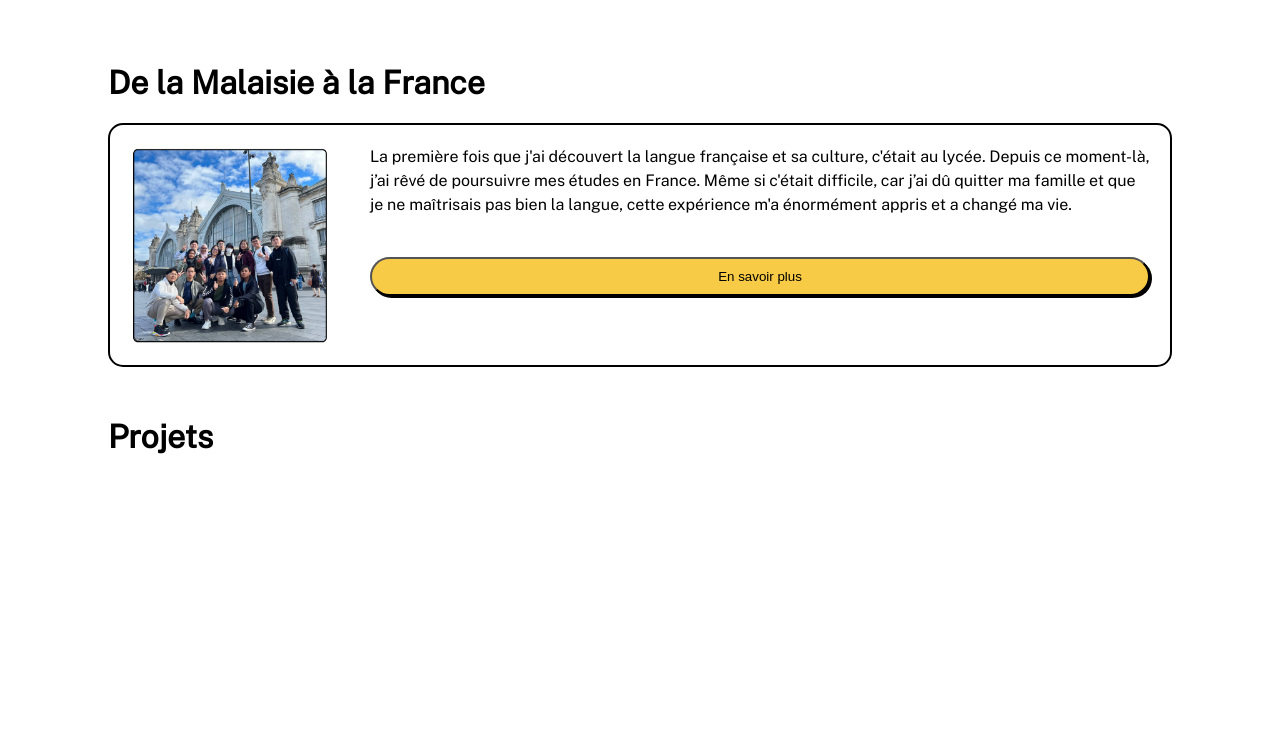
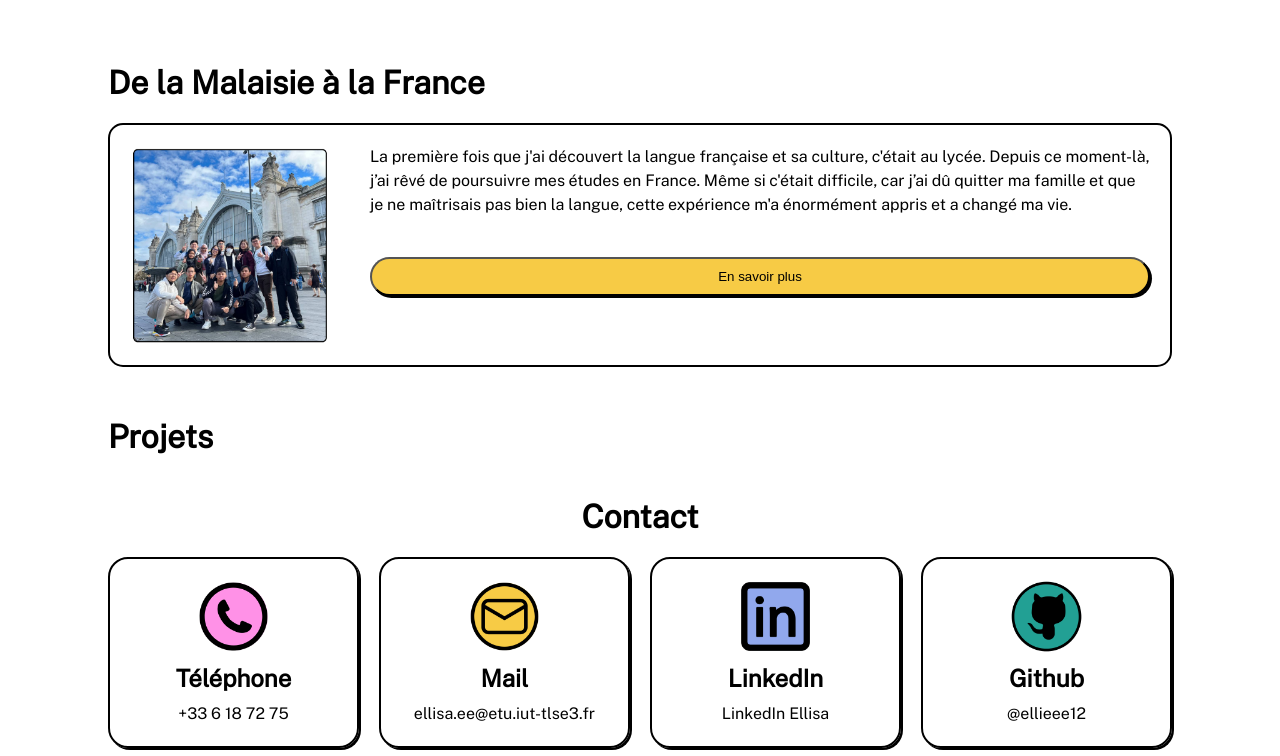
Before and after one commit to ellieee12/Portfolio, a plain HTML site: page public/index.html in a window 1280 px wide. Shown: the part 571-1327 px from the top of the page. Before the commit the page ends 1056 px from the top, so only its background shows below. Drawn offline with nearby package versions, Linux system fonts and the light colour scheme; no server answers.

Commit message:
added contact section

```diff
--- a/public/css/stylesheet.css
+++ b/public/css/stylesheet.css
@@ -140,6 +140,7 @@ button:hover{
     flex-direction: column;
     justify-content: center;
 }
+
 .div-projets-tags,.div-projets-projet{
     display:flex;
     flex-direction: row;
@@ -184,3 +185,51 @@ button:hover{
     padding :20px;
     background-color: #eee4cf;
 }
+.div-contacts{
+    display:flex;
+    flex-direction: column;
+    margin-left:100px;
+    margin-right: 100px;
+}
+.div-contacts-liste{
+    column-gap: 20px;
+    display: flex;
+    flex-direction: row;
+    justify-content: space-evenly;
+}
+.div-contact-item{
+    display: flex;
+    flex-direction: column;
+    border-style: solid;
+    border-radius: 20px;
+    border-width: 2px;
+    padding : 20px;
+    box-shadow: 2px 2px 0  rgba(0, 0, 0, 1);
+    align-items: center;
+    row-gap: 10px;
+    width:230px;
+}
+.div-contact-item:hover{
+    transform: scale(1.02);
+}
+.div-contact-item a{
+    display: flex;
+    flex-direction: column;
+    align-items: center;
+    row-gap: 10px;
+}
+.div-contact-item img{
+    height:75px;
+    width:75px;
+}
+.div-contact-item h2,.div-contact-item p, .div-contact-item a{
+    margin:0;
+    text-decoration: none;
+    color:black;
+}
+.div-contacts h1{
+    text-align: center;
+}
+#div-linkedin{
+    cursor:pointer;
+}
--- a/public/index.html
+++ b/public/index.html
@@ -55,6 +55,36 @@
         <h1>Projets</h1>
     </div>
 
+    <div class="div-contacts">
+        <div><h1>Contact</h1></div>
+        <div class="div-contacts-liste">
+            <div class="div-contact-item">
+                <img src="./images/contact-phone-logo.png">
+                <h2>Téléphone</h2>
+                <p>+33 6 18 72 75</p>
+            </div>
+            <div class="div-contact-item">
+                <img src="./images/contact-mail-logo.png" >
+                <h2>Mail</h2>
+                <p>ellisa.ee@etu.iut-tlse3.fr</p>
+            </div>
+            <div class="div-contact-item">
+                <a href="https://www.linkedin.com/in/ellisa-ee-982103213/" target="_blank">
+                    <img src="./images/contact-linkedin-logo.png">
+                    <h2>LinkedIn</h2>
+                    <p>LinkedIn Ellisa</p>
+                </a>
+            </div>
+            <div class="div-contact-item">
+                <a href="https://github.com/ellieee12" id="div-linkedin" target="_blank">
+                    <img src="./images/contact-github-logo.png">
+                    <h2>Github</h2>
+                    <p>@ellieee12</p>
+                </a>
+            </div>
+        </div>
+    </div>
+
     <script src = "./js/script.js"></script>
 </body>
 </html>
--- a/public/js/script.js
+++ b/public/js/script.js
@@ -83,3 +83,6 @@ function buildProjects(data){
 
 document.addEventListener("DOMContentLoaded",generateNav);
 buildProjects(getAllProjects());
+document.getElementById("div-linkedin").addEventListener('click',function(){
+    window.location.href="https://www.linkedin.com/in/ellisa-ee-982103213/";
+});
```
Also changed, not shown: public/images/contact-github-logo.png (added), public/images/contact-linkedin-logo.png (added), public/images/contact-mail-logo.png (added), public/images/contact-phone-logo.png (added).
